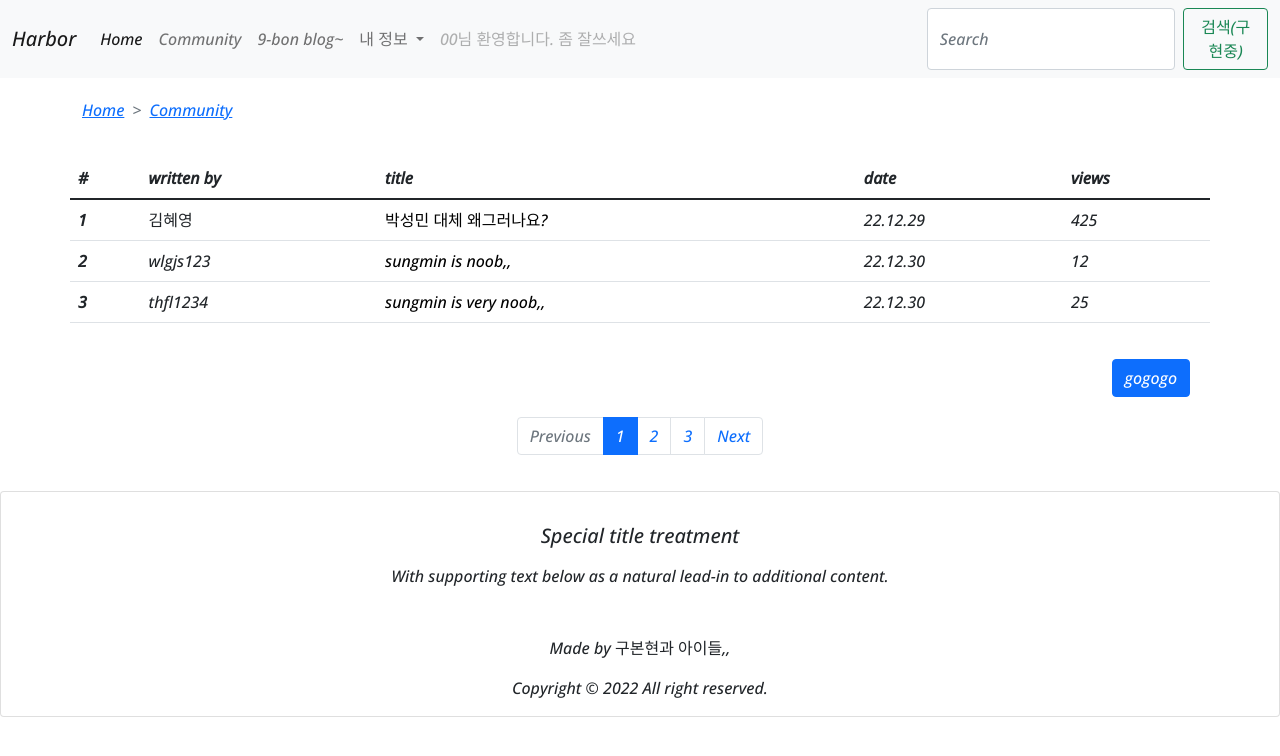
After one commit to BonhyeonGu/BeHarbor_Front, a Flask app: page /notice_admin in a window 1280 px wide. The commit adds this page. Shown: the top 756 px of the page. Run offline with Flask 2, Linux system fonts and the light colour scheme; the visitor is signed in with stand-in values (Sample User, id 1).

Commit message:
관리자 페이지 수정, 공지 관리 페이지 추가

```diff
--- a/app.py
+++ b/app.py
@@ -19,7 +19,6 @@ def root():
 	session.clear()
 	return redirect(url_for('home'))
 
-
 #홈화면
 @app.route("/home")
 def home():
@@ -28,8 +27,6 @@ def home():
 #로그인 페이지
 @app.route("/login")
 def login():
-	# if 'no' in session:
-	# 	return redirect(url_for('home'))
 	return render_template('login.html')
 
 #로그인 페이지 sql문 수정
@@ -50,7 +47,6 @@ def login_back():
 		if not bcrypt.checkpw(inp_pw.encode('utf-8'),q_pw):
 			return redirect(url_for('fail_login'))
 		else:
-			# session['name'] = q_name
 			session['no'] = q_no
 			session['id'] = inp_id
 			session['name'] = q_name
@@ -76,13 +72,16 @@ def logout():
 def fail_login():
 	return render_template('fail_login.html')
 
-#관리자 페이지
+#관리자 페이지//관리자 계정만 로그인 가능
 @app.route("/harbor_manage_admin")
 def harbor_manage_admin():
 	if not 'no' in session:
 		return redirect(url_for('login'))
+	if session['id'] != "47262631":
+		return redirect(url_for('login'))
 	return render_template('admin.html')
 
+#쿠버네티스 서비스 페이지
 @app.route("/kuber_url")
 def kuber_url():
 	return render_template('kuber_url.html')
@@ -96,7 +95,16 @@ def kuber_url_back():
 def notice():
 	return render_template('notice.html')
 
-#ide서비스(쿠버네티스 주피터로 변경)
+#공지 관리 페이지(관리자 전용 페이지)
+@app.route("/notice_admin")
+def notice_admin():
+	if not 'no' in session:
+		return redirect(url_for('login'))
+	if session['id'] != '47262631':
+		return redirect(url_for('login'))
+	return render_template('notice_admin.html')
+
+#ide서비스 페이지(현재는 서비스 안됨)
 @app.route("/ide")
 def ide():
 	if not 'no' in session:
@@ -110,7 +118,29 @@ def ide():
 def testt():
 	return render_template('t.html')
 
-#파일 업로드
+#회원가입(admin계정 페이지)
+@app.route("/signup")
+def signup():
+	if not 'no' in session:
+		return redirect(url_for('login'))
+	return render_template('signup.html')
+
+@app.route("/signup_back", methods=['POST'])
+def signupBack():
+	uname = request.form['name']
+	uid = request.form['id']
+	upw = request.form['pw']
+	ugrade = request.form['grade']
+	umajor = request.form['major']
+	sql = "INSERT INTO Student (id, pw, name, grade, major) VALUES(%s, %s, %s, %s, %s)"
+	encodeupw = bcrypt.hashpw(upw.encode('utf-8'), bcrypt.gensalt()) #encodeupw==> 암호화된 비번을 저장하는 변수
+	#c는 입력받은 로그인 비번
+	#bcryt.checkpw(c.encode('utf-8'),encodeupw)이런씩으로 확인하면 됩니당
+	cur.execute(sql,(uid, encodeupw.decode('utf-8'), uname, ugrade, umajor))
+	db.commit()
+	return redirect(url_for('signupFront'))
+
+#파일 업로드(서비스 미정)
 @app.route("/file_setting")
 def file_setting():
 	if not 'no' in session:
@@ -134,27 +164,6 @@ def upload_back():
 	file.save(u.pathJoin(location, file.filename))
 	return redirect(url_for('file_setting'))
 
-#회원가입(admin계정 페이지)
-@app.route("/signup")
-def signup():
-	if not 'no' in session:
-		return redirect(url_for('login'))
-	return render_template('signup.html')
-
-@app.route("/signup_back", methods=['POST'])
-def signupBack():
-	uname = request.form['name']
-	uid = request.form['id']
-	upw = request.form['pw']
-	ugrade = request.form['grade']
-	umajor = request.form['major']
-	sql = "INSERT INTO Student (id, pw, name, grade, major) VALUES(%s, %s, %s, %s, %s)"
-	encodeupw = bcrypt.hashpw(upw.encode('utf-8'), bcrypt.gensalt()) #encodeupw==> 암호화된 비번을 저장하는 변수
-	#c는 입력받은 로그인 비번
-	#bcryt.checkpw(c.encode('utf-8'),encodeupw)이런씩으로 확인하면 됩니당
-	cur.execute(sql,(uid, encodeupw.decode('utf-8'), uname, ugrade, umajor))
-	db.commit()
-	return redirect(url_for('signupFront'))
 
 if __name__ == "__main__":
 	app.debug = True
--- a/templates/admin.html
+++ b/templates/admin.html
@@ -8,10 +8,9 @@
 </head>
 <body>
     <a href="{{url_for('signup')}}">회원가입</a><br>
-    <a href="#">공지관리</a><br>
+    <a href="{{url_for('notice_admin')}}">공지관리</a><br>
     <a href="{{url_for('kuber_url')}}">쿠버네티스 매핑</a>
     <br>
-
     <br>
 
 
--- /dev/null
+++ b/templates/notice_admin.html
@@ -0,0 +1,185 @@
+<!-- 공지 관리 버튼 추가 수정 예정 -->
+<!DOCTYPE html>
+<html lang="ko">
+<head>
+	<meta charset="UTF-8">
+	<title>홈</title>
+	<!-- css연동(CDN) -->
+	<link href="https://cdn.jsdelivr.net/npm/bootstrap@5.1.3/dist/css/bootstrap.min.css" rel="stylesheet">
+	<!-- css연동(직접) -->
+	<link href="assets/css/bootstrap.css" rel="stylesheet">
+	<link href="assets/css/style.css" rel="stylesheet">
+	<!-- favicon -->
+	<link rel="shortcut icon" href="assets/imgs/favicon.ico" type="image/x-icon">
+	<link rel="stylesheet" href="{{url_for('static',filename='css/style.css')}}">
+</head>
+<body>
+	<!-- css연동(CDN) -->
+	<script src="https://cdn.jsdelivr.net/npm/bootstrap@5.1.3/dist/js/bootstrap.bundle.min.js" integrity="sha384-ka7Sk0Gln4gmtz2MlQnikT1wXgYsOg+OMhuP+IlRH9sENBO0LRn5q+8nbTov4+1p"
+	crossorigin="anonymous"></script>
+	<!-- css연동(직접) -->
+	<script src="assets/js/bootstrap.js"></script>
+	<script src="assets/js/main.js"></script>
+
+	<!-- ############## Header Start ################-->
+	<Header>
+		<!-- navigator Start-->
+		<nav class="navbar navbar-expand-lg navbar-light bg-light">
+			<div class="container-fluid">
+			  <a class="navbar-brand" href="#">Harbor</a>
+			  <button class="navbar-toggler" type="button" data-bs-toggle="collapse" data-bs-target="#navbarSupportedContent" aria-controls="navbarSupportedContent" aria-expanded="false" aria-label="Toggle navigation">
+				<span class="navbar-toggler-icon"></span>
+			  </button>
+			  <div class="collapse navbar-collapse" id="navbarSupportedContent">
+				<ul class="navbar-nav me-auto mb-2 mb-lg-0">
+				  <li class="nav-item">
+					<a class="nav-link active" aria-current="page" href="{{url_for('home')}}">Home</a>
+					<!-- <a class="nav-link active" href="{{url_for('home')}}">Home</a> -->
+				  </li>
+				  <li class="nav-item">
+					<a class="nav-link" href="#">Community</a>
+				  </li>
+				  <li class="nav-item">
+					<a class="nav-link" href="#">9-bon blog~</a>
+				  </li>
+				  <li class="nav-item dropdown">
+					<a class="nav-link dropdown-toggle" href="#" id="navbarDropdown" role="button" data-bs-toggle="dropdown" aria-expanded="false">
+					  내 정보
+					</a>
+					<ul class="dropdown-menu" aria-labelledby="navbarDropdown">
+					  <li><a class="dropdown-item" href="#">내 정보 수정</a></li>
+					  <li><hr class="dropdown-divider"></li>
+					  <li><a class="dropdown-item" href="#">로그아웃</a></li>
+					</ul>
+				  </li>
+				  <li class="nav-item">
+					<a class="nav-link disabled">00님 환영합니다. 좀 잘쓰세요</a>
+				  </li>
+				</ul>
+				<form class="d-flex">
+				  <input class="form-control me-2" type="search" placeholder="Search" aria-label="Search">
+				  <button class="btn btn-outline-success" type="submit">검색(구현중)</button>
+				</form>
+			  </div>
+			</div>
+		  </nav>
+		<!-- navigator End-->
+	</Header>
+	<!--############## Header End ################-->
+		<!-- breadcrumb Start -->
+		<section class="breadcrumb">
+			<div class="container">
+				<nav style="--bs-breadcrumb-divider: '>';" aria-label="breadcrumb">
+					<ol class="breadcrumb">
+					  <li class="breadcrumb-item"><a href="{{url_for('home')}}">Home</a></li>
+					  <li class="breadcrumb-item"><a href="#">Community</a></li>
+					</ol>
+				  </nav>
+	<!--
+				  <nav aria-label="breadcrumb">
+					<ol class="breadcrumb">
+					  <li class="breadcrumb-item"><a href="home.html">홈</a></li>
+					  <li class="breadcrumb-item active" aria-current="page">게시판</li>
+					</ol>
+				  </nav> -->
+			</div>
+		</section>
+		<!-- breadcrumb End -->
+
+		<!-- community Start -->
+		<section class="bbs">
+			<div class="container">
+				<div class="row">
+					<table class="table">
+						<thead>
+						  <tr>
+							<th scope="col">#</th>
+							<th scope="col">written by</th>
+							<th scope="col">title</th>
+							<th scope="col">date</th>
+							<th scope="col">views</th>
+						  </tr>
+						</thead>
+						<tbody>
+						  <tr>
+							<th scope="row">1</th>
+							<td>김혜영</td>
+							<td><a href="" class = "communitytitle">박성민 대체 왜그러나요?</a></td>
+							<td>22.12.29</td>
+							<td>425</td>
+						  </tr>
+						  <tr>
+							<th scope="row">2</th>
+							<td>wlgjs123</td>
+							<td><a href="" class = "communitytitle">sungmin is noob,,</a></td>
+							<td>22.12.30</td>
+							<td>12</td>
+						  </tr>
+						  <tr>
+							<th scope="row">3</th>
+							<td>thfl1234</td>
+							<td><a href="" class = "communitytitle">sungmin is very noob,,</a></td>
+							<td>22.12.30</td>
+							<td>25</td>
+						  </tr>
+						</tbody>
+					  </table>
+				</div>
+				<div class="row">
+					<div class="d-grid gap-2 d-md-flex justify-content-md-end">
+						<button class="btn btn-primary me-md-2" type="button">gogogo</button>
+					  </div>
+				</div>
+				<div class="row">
+					<nav aria-label="...">
+						<ul class="pagination justify-content-center">
+						  <li class="page-item disabled">
+							<a class="page-link">Previous</a>
+						  </li>
+						  <li class="page-item active"><a class="page-link" href="#">1</a></li>
+						  <li class="page-item" aria-current="page">
+							<a class="page-link" href="#">2</a>
+						  </li>
+						  <li class="page-item"><a class="page-link" href="#">3</a></li>
+						  <li class="page-item">
+							<a class="page-link" href="#">Next</a>
+						  </li>
+						</ul>
+					</nav>
+				</div>
+			</div>
+		</section>
+		<!-- community End -->
+
+
+	<!-- ############## Footer Start ################-->
+	<footer>
+		<div class="card text-center">
+			<div class="card-body">
+			  <h5 class="card-title my-3">Special title treatment</h5>
+			  <p class="card-text">With supporting text below as a natural lead-in to additional content.</p>
+			  <p class="card-text mt-5">Made by 구본현과 아이들,,</p>
+			  <p class="card-text">Copyright &copy; <script>document.write(new Date().getFullYear());</script> All right reserved.</p>
+			</div>
+		  </div>
+	</footer>
+	<!-- ############## Footer End ################-->
+	<!-- <h2>홈</h2>
+	<img src = "image/ka.jpg" alt =""/>
+	<div class="container-fluid">
+		<div class="row">
+			<div class="col-md-4 b">이영우
+				<img src = "image/ka.jpg" alt =""/>
+			</div>
+			<div class="col-md-4 b">이영우
+				<img src = "image/ka.jpg" alt =""/>
+			</div>
+			<div class="col-md-4 b" >이영우
+				<img src = "image/ka.jpg" alt =""/>
+			</div>
+		</div>
+	<a href= "{{url_for('ide')}}">ide</a><br>
+	<a href= "{{url_for('file_setting')}}">file_setting</a><br>
+	<a href= "{{url_for('logout')}}">logout</a><br> -->
+</body>
+</html>
```
Also changed, not shown: templates/home.html (+0 -48 lines), templates/notice_all.html (added, +184 -0 lines).
